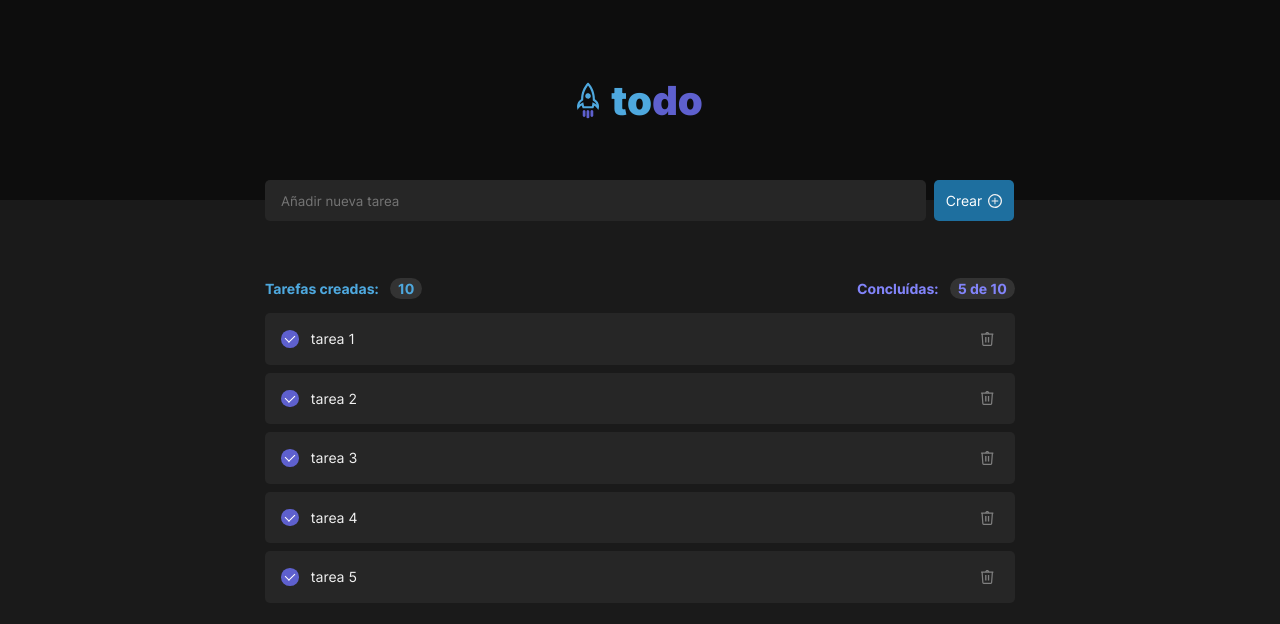
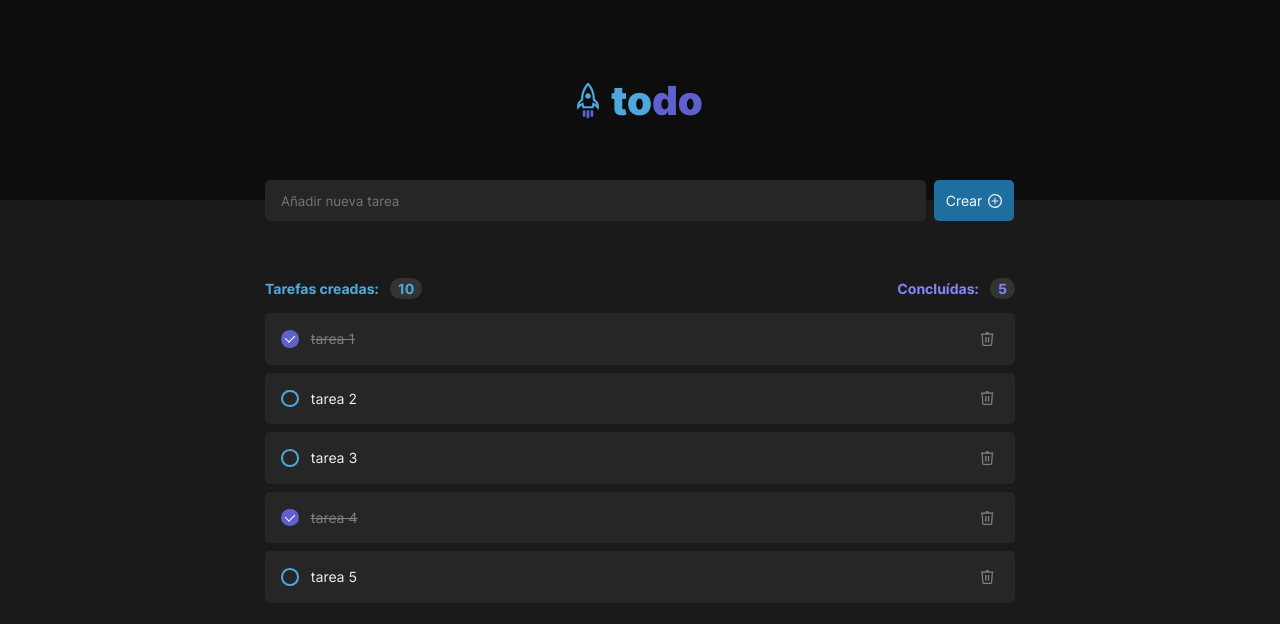
Before and after one commit to JhojanLT/Todos-List, a React (Create React App) app: page / in a window 1280 px wide. Shown: the top 624 px of the page. Built offline with nearby package versions, Linux system fonts and the light colour scheme.

Commit message:
Ective added

```diff
--- a/src/App.js
+++ b/src/App.js
@@ -8,11 +8,11 @@ import "./App.scss";
 import React from "react";
 
 const defaultTodo = [
-  { key: 1, tetx: "tarea 1", completed: false },
-  { key: 2, tetx: "tarea 2", completed: false },
-  { key: 3, tetx: "tarea 3", completed: false },
-  { key: 4, tetx: "tarea 4", completed: false },
-  { key: 5, tetx: "tarea 5", completed: false },
+  { key: 1, text: "tarea 1", completed: true },
+  { key: 2, text: "tarea 2", completed: false },
+  { key: 3, text: "tarea 3", completed: false },
+  { key: 4, text: "tarea 4", completed: true },
+  { key: 5, text: "tarea 5", completed: false },
 ];
 
 function App() {
@@ -32,7 +32,7 @@ function App() {
           {defaultTodo.map((todo) => (
             <TodoItem
               key={todo.key}
-              tarea={todo.tetx}
+              tarea={todo.text}
               status={todo.completed}
             />
           ))}
--- a/src/componets/CreateTodoButton/CreateTodoButton.scss
+++ b/src/componets/CreateTodoButton/CreateTodoButton.scss
@@ -8,7 +8,8 @@
   padding: 0.75rem 0.75rem;
   color: white;
   font-size: 14px;
-  align-items: center; //alinea vertical (que no se me olvide)
+  align-items: center;
+  cursor: pointer;
   .PlusImg {
     width: 14px;
     height: auto;
--- a/src/componets/TodoCounter/TodoCounter.js
+++ b/src/componets/TodoCounter/TodoCounter.js
@@ -7,10 +7,7 @@ function TodoCounter({ total, completed }) {
         Tarefas creadas: <span>{total}</span>
       </p>
       <p className="containerCount__text--right">
-        Concluídas:{" "}
-        <span>
-          {completed} de {total}
-        </span>
+        Concluídas: <span>{completed}</span>
       </p>
     </div>
   );
--- a/src/componets/TodoItem/TodoItem.js
+++ b/src/componets/TodoItem/TodoItem.js
@@ -1,11 +1,12 @@
 import "./TodoItem.scss";
 import trash from "../../assets/hover=false.svg";
-import mark from "../../assets/Checked=falseHover=false.svg";
-
 function TodoItem({ tarea, status }) {
   return (
-    <li className="containerTodoItem--active">
-      {/* <img className="containerTodoItem__mark" src={mark} alt="marcar" /> */}
+    <li
+      className={`${
+        status ? "containerTodoItem--active" : "containerTodoItem"
+      }`}
+    >
       <div className="containerTodoItem__mark"></div>
       <p className="containerTodoItem__text">{tarea}</p>
       <p className="containerTodoItem__text">{status}</p>
--- a/src/componets/TodoItem/TodoItem.scss
+++ b/src/componets/TodoItem/TodoItem.scss
@@ -10,6 +10,7 @@
   margin-bottom: 0.5rem;
   border-radius: 5px;
   align-items: center;
+
   &__mark {
     display: flex;
     margin-right: 12px;
@@ -18,10 +19,20 @@
     width: 17.5px;
     height: 17.5px;
     color: #4ea8de;
+    &::before {
+      position: absolute;
+      width: 5px;
+      height: 8px;
+      border-right: solid 1px #ffffff;
+      border-bottom: solid 1px #ffffff;
+      transform: rotate(45deg);
+      top: 3px;
+    }
   }
   &__deleteButton {
     position: absolute;
     right: 16px;
+    cursor: pointer;
   }
   &--active {
     @extend .containerTodoItem;
@@ -36,14 +47,11 @@
         align-items: center;
         &::before {
           content: "";
-          position: absolute;
-          width: 5px;
-          height: 8px;
-          border-right: solid 1px #ffffff;
-          border-bottom: solid 1px #ffffff;
-          transform: rotate(45deg);
-          top: 3px;
         }
+      }
+      &__text {
+        text-decoration: line-through;
+        color: #808080;
       }
     }
   }
--- a/src/componets/TodoSearch/TodoSearch.scss
+++ b/src/componets/TodoSearch/TodoSearch.scss
@@ -1,3 +1,5 @@
+$gris: #c1c1c1;
+
 .todoSearch {
   background-color: #262626;
   border-style: none;
@@ -5,4 +7,9 @@
   width: 100%;
   margin-right: 8px;
   padding-left: 16px;
+  color: $gris;
+  &:focus {
+    outline: 0 none;
+    border: solid 1px rgba(130, 132, 250, 0.5);
+  }
 }
```
